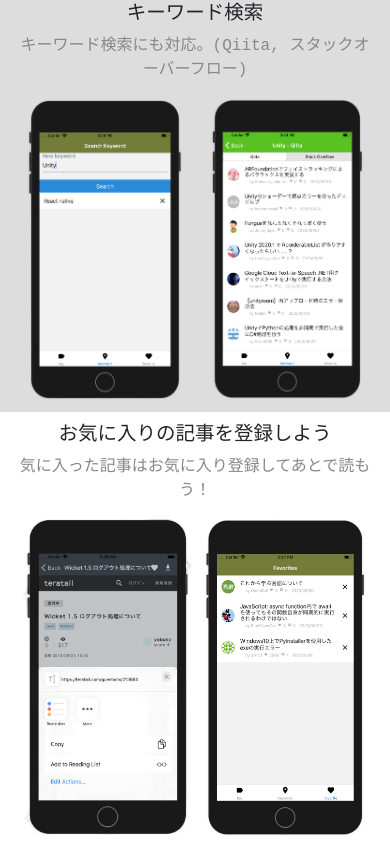
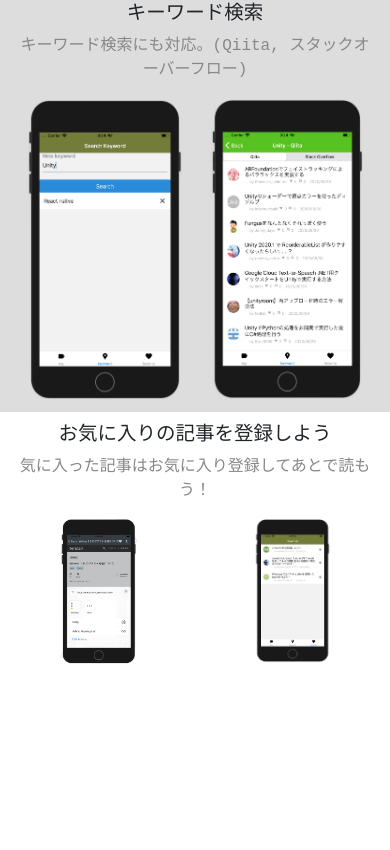
Before and after one commit to takushino19890913/takushino19890913.github.io, a plain HTML site: page qst.html in a window 390 px wide. Shown: the part 1231-2081 px from the top of the page. After the commit the page ends 1908 px from the top, so only its background shows below. Drawn offline with nearby package versions, Linux system fonts and the light colour scheme.

Commit message:
added row and col for image for iphone user

```diff
--- a/qst.html
+++ b/qst.html
@@ -125,9 +125,13 @@
   <h5 class = 'lang' language='ja'> お気に入りの記事を登録しよう </h5>
   <p class = 'lang' language='en'> Save the articles you like, and read them after.</p>
   <p class = 'lang' language='ja'> 気に入った記事はお気に入り登録してあとで読もう！</p>
-  <div class="image-container-xs d-flex justify-contant-spacebetween">
-    <img class="w-50" src="asset/qst/teratail_webView_share.png" alt="">
-    <img class="w-50" src="asset/qst/favoritePageList.png" alt="">
+  <div class="image-container-xs d-flex justify-contant-spacebetween row">
+    <div class="col-6">
+      <img class="w-50" src="asset/qst/teratail_webView_share.png" alt="">
+    </div>
+    <div class="col-6">
+      <img class="w-50" src="asset/qst/favoritePageList.png" alt="">
+    </div>
   </div>
 </div>
 
```
